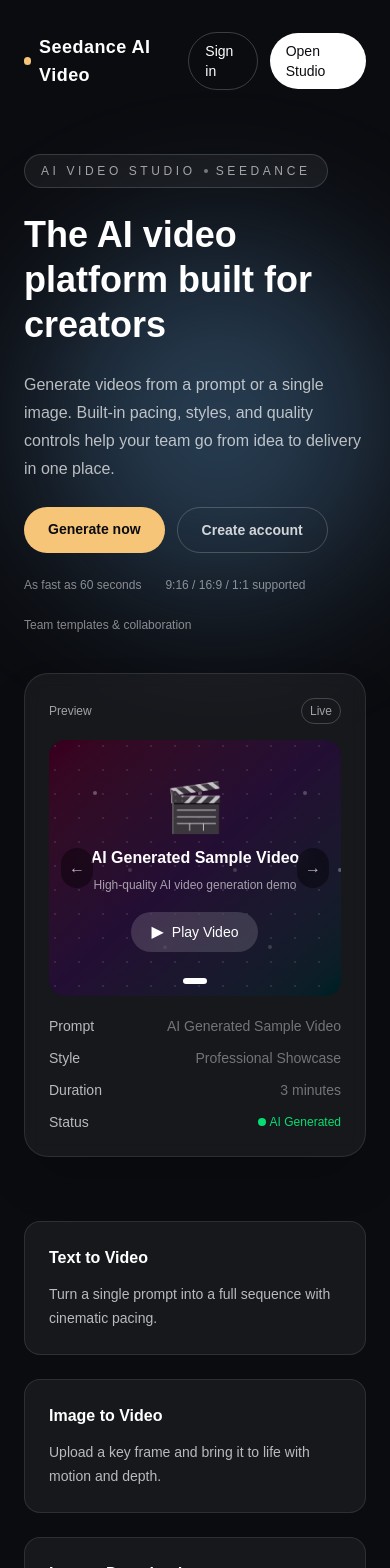
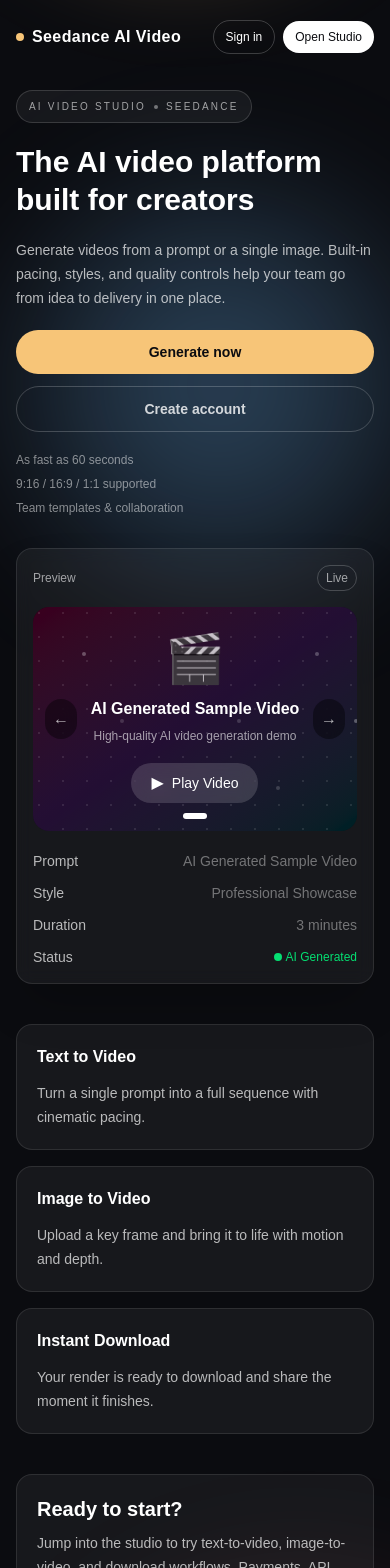
Before and after one commit to jianruiq-richard/seedance, a Next.js app: page / in a window 390 px wide. Shown: the top 1568 px of the page. Built offline with nearby package versions, Linux system fonts and the light colour scheme; no server answers.

Commit message:
update mobile ui

```diff
--- a/app/app/page.tsx
+++ b/app/app/page.tsx
@@ -556,12 +556,14 @@
   return (
     <div className="min-h-screen bg-[#0a0b10] text-white">
       <div className="border-b border-white/10 bg-[#0c0f18]">
-        <div className="mx-auto flex w-full max-w-6xl items-center justify-between px-6 py-5">
-          <div className="flex items-center gap-3">
+        <div className="mx-auto flex w-full max-w-6xl flex-wrap items-center justify-between gap-4 px-4 py-4 sm:px-6 sm:py-5">
+          <div className="flex min-w-0 items-center gap-3">
             <span className="inline-flex h-2 w-2 rounded-full bg-[#f7c578]" />
-            <span className="text-lg font-semibold">Seedance Studio</span>
+            <span className="truncate text-base font-semibold sm:text-lg">
+              Seedance Studio
+            </span>
           </div>
-          <div className="flex items-center gap-4 text-sm text-white/70">
+          <div className="flex min-w-0 flex-1 flex-wrap items-center justify-end gap-2 text-sm text-white/70 sm:flex-none sm:gap-4">
             <Link className="hover:text-white" href="/">
               Home
             </Link>
@@ -572,10 +574,10 @@
                   <span className="font-semibold text-white">{credits}</span>
                 </div>
                 <Link
-                  className="rounded-full bg-[#f7c578] px-4 py-2 text-xs font-semibold text-[#0a0b10] transition hover:bg-[#f7c578]/90"
+                  className="rounded-full bg-[#f7c578] px-3 py-2 text-xs font-semibold text-[#0a0b10] transition hover:bg-[#f7c578]/90 sm:px-4"
                   href="/billing"
                 >
-                  Subscribe
+                  Billing
                 </Link>
                 <div className="flex items-center gap-2">
                   <UserButton
@@ -586,7 +588,7 @@
                     }}
                   />
                   <button
-                    className="rounded-full border border-white/20 px-3 py-1 text-xs text-white/80 transition hover:border-white/60 hover:text-white"
+                    className="hidden rounded-full border border-white/20 px-3 py-1 text-xs text-white/80 transition hover:border-white/60 hover:text-white sm:inline-flex"
                     onClick={() => signOut()}
                     type="button"
                   >
@@ -608,11 +610,11 @@
 
       {/* Subscription Success Banner */}
       {subscriptionSuccess && (
-        <div className="mx-auto w-full max-w-6xl px-6 pt-4">
+        <div className="mx-auto w-full max-w-6xl px-4 pt-4 sm:px-6">
           <div className="rounded-2xl border border-green-500/20 bg-green-500/10 p-4 text-center">
             <div className="flex items-center justify-center gap-2">
               <span className="text-2xl">🎉</span>
-              <h3 className="text-lg font-semibold text-green-400">
+              <h3 className="text-base font-semibold text-green-400 sm:text-lg">
                 Subscription Successful!
               </h3>
             </div>
@@ -623,14 +625,14 @@
         </div>
       )}
 
-      <div className="mx-auto grid w-full max-w-6xl gap-8 px-6 py-10 lg:grid-cols-[360px_1fr]">
-        <section className="rounded-3xl border border-white/10 bg-white/5 p-6 backdrop-blur">
-          <div className="mt-6 space-y-4">
+      <div className="mx-auto grid w-full max-w-6xl gap-5 px-4 py-5 sm:gap-8 sm:px-6 sm:py-10 lg:grid-cols-[360px_minmax(0,1fr)]">
+        <section className="rounded-2xl border border-white/10 bg-white/5 p-4 backdrop-blur sm:rounded-3xl sm:p-6">
+          <div className="space-y-4 sm:mt-2">
             <label className="text-xs uppercase tracking-[0.2em] text-white/50">
               Prompt
             </label>
             <textarea
-              className="h-28 w-full rounded-2xl border border-white/10 bg-black/20 px-4 py-3 text-sm text-white/90 outline-none focus:border-white/40"
+              className="h-28 w-full rounded-2xl border border-white/10 bg-black/20 px-4 py-3 text-sm text-white/90 outline-none focus:border-white/40 sm:h-32"
               value={prompt}
               onChange={(event) => setPrompt(event.target.value)}
             />
@@ -640,7 +642,7 @@
                 References
               </label>
               <label
-                className={`flex cursor-pointer flex-col items-center justify-center gap-2 rounded-2xl border border-dashed px-4 py-6 text-center text-xs transition ${
+                className={`flex cursor-pointer flex-col items-center justify-center gap-2 rounded-2xl border border-dashed px-4 py-5 text-center text-xs transition sm:py-6 ${
                   dragActive
                     ? "border-white/80 bg-white/5 text-white"
                     : "border-white/20 bg-black/20 text-white/60 hover:border-white/50"
@@ -728,7 +730,7 @@
                         </div>
                       </div>
                       <button
-                        className="rounded-full border border-white/20 px-3 py-1 text-[11px] text-white/80 transition hover:border-white/60 hover:text-white"
+                        className="shrink-0 rounded-full border border-white/20 px-3 py-1 text-[11px] text-white/80 transition hover:border-white/60 hover:text-white"
                         type="button"
                         onClick={() => handleRemoveReference(kind)}
                       >
@@ -793,11 +795,11 @@
                 <label className="text-xs uppercase tracking-[0.2em] text-white/50">
                   Ratio
                 </label>
-                <div className="mt-2 flex flex-wrap gap-2">
+                <div className="mt-2 grid grid-cols-3 gap-2 sm:flex sm:flex-wrap">
                   {ratios.map((item) => (
                     <button
                       key={item.value}
-                      className={`rounded-full border px-4 py-2 text-xs transition ${
+                      className={`rounded-full border px-3 py-2 text-xs transition sm:px-4 ${
                         ratio === item.value
                           ? "border-white bg-white text-[#0a0b10]"
                           : "border-white/20 text-white/70"
@@ -814,11 +816,11 @@
                 <label className="text-xs uppercase tracking-[0.2em] text-white/50">
                   Duration (seconds)
                 </label>
-                <div className="mt-2 flex flex-wrap gap-2">
+                <div className="mt-2 grid grid-cols-4 gap-2 sm:flex sm:flex-wrap">
                   {durations.map((item) => (
                     <button
                       key={item}
-                      className={`rounded-full border px-4 py-2 text-xs transition ${
+                      className={`rounded-full border px-3 py-2 text-xs transition sm:px-4 ${
                         duration === item
                           ? "border-white bg-white text-[#0a0b10]"
                           : "border-white/20 text-white/70"
@@ -929,8 +931,8 @@
           </div>
         </section>
 
-        <section className="space-y-6">
-          <div className="rounded-3xl border border-white/10 bg-white/5 p-6 backdrop-blur">
+        <section className="space-y-5 sm:space-y-6">
+          <div className="rounded-2xl border border-white/10 bg-white/5 p-4 backdrop-blur sm:rounded-3xl sm:p-6">
             <div className="flex items-center justify-between text-xs text-white/60">
               <span>Preview</span>
               <span className="rounded-full border border-white/20 px-2 py-1">
@@ -938,25 +940,25 @@
               </span>
             </div>
             <div
-              className="relative mt-4 flex min-h-[320px] items-center justify-center overflow-hidden rounded-2xl border border-dashed border-white/15 bg-black/20"
+              className="relative mt-4 flex min-h-[220px] items-center justify-center overflow-hidden rounded-2xl border border-dashed border-white/15 bg-black/20 sm:min-h-[320px]"
               style={{ aspectRatio: `${aspectSize.width}/${aspectSize.height}` }}
             >
               {videoUrl ? (
                 <video
                   key={seedKey}
-                  className="max-h-[360px] w-full rounded-2xl bg-black/40"
+                  className="max-h-[70vh] w-full rounded-2xl bg-black/40 sm:max-h-[360px]"
                   src={videoUrl}
                   controls
                   loop
                 />
               ) : status === "generating" ? (
-                <div className="relative flex h-full min-h-[320px] w-full items-center justify-center overflow-hidden">
+                <div className="relative flex h-full min-h-[220px] w-full items-center justify-center overflow-hidden sm:min-h-[320px]">
                   <div className="absolute inset-0 bg-[radial-gradient(circle_at_50%_42%,rgba(247,197,120,0.16),transparent_34%),linear-gradient(135deg,rgba(255,255,255,0.08),transparent_42%)]" />
                   <div className="absolute inset-0 opacity-20 bg-[radial-gradient(circle_at_center,white_1px,transparent_1px)] bg-[length:22px_22px]" />
                   <div className="absolute left-1/2 top-1/2 h-48 w-48 -translate-x-1/2 -translate-y-1/2 rounded-full bg-[#f7c578]/10 blur-3xl" />
 
                   <div className="relative z-10 flex flex-col items-center px-6 text-center">
-                    <div className="relative grid h-36 w-36 place-items-center">
+                    <div className="relative grid h-28 w-28 place-items-center sm:h-36 sm:w-36">
                       <div
                         className="absolute inset-0 rounded-full shadow-[0_0_42px_rgba(247,197,120,0.18)]"
                         style={{
@@ -966,7 +968,7 @@
                       <div className="absolute inset-2 animate-spin rounded-full border border-transparent border-t-white/70 border-r-[#f7c578]/90" />
                       <div className="absolute inset-4 rounded-full bg-[#0d0f16]/95 shadow-inner shadow-black/60" />
                       <div className="relative">
-                        <div className="text-3xl font-semibold text-white">
+                        <div className="text-2xl font-semibold text-white sm:text-3xl">
                           {renderProgress}%
                         </div>
                         <div className="mt-1 text-[10px] uppercase tracking-[0.28em] text-[#f7c578]/80">
@@ -974,7 +976,7 @@
                         </div>
                       </div>
                     </div>
-                    <div className="mt-6 text-sm font-medium text-white/90">
+                    <div className="mt-5 text-sm font-medium text-white/90 sm:mt-6">
                       {generationStage}
                     </div>
                     <div className="mt-2 max-w-sm text-xs leading-5 text-white/45">
@@ -994,14 +996,14 @@
                 </div>
               )}
             </div>
-            <div className="mt-5 flex flex-wrap items-center justify-between gap-3 text-xs text-white/60">
-              <div className="flex gap-3">
+            <div className="mt-5 grid gap-3 text-xs text-white/60 sm:flex sm:flex-wrap sm:items-center sm:justify-between">
+              <div className="flex flex-wrap gap-3">
                 <span>Ratio: {ratio}</span>
                 <span>Duration: {duration}s</span>
               </div>
               {downloadUrl && (
                 <a
-                  className="rounded-full bg-white px-4 py-2 text-xs font-semibold text-[#0a0b10]"
+                  className="rounded-full bg-white px-4 py-2 text-center text-xs font-semibold text-[#0a0b10]"
                   href={downloadUrl}
                   download={`seedance-${ratio}.mp4`}
                 >
@@ -1011,7 +1013,7 @@
             </div>
           </div>
 
-          <div className="grid gap-4 rounded-3xl border border-white/10 bg-white/5 p-6 text-sm text-white/70">
+          <div className="grid gap-4 rounded-2xl border border-white/10 bg-white/5 p-4 text-sm text-white/70 sm:rounded-3xl sm:p-6">
             <div className="flex items-center justify-between text-xs text-white/50">
               <span>Generation log</span>
               <span>{historyItems.length} loaded</span>
--- a/app/components/SampleVideoPreview.tsx
+++ b/app/components/SampleVideoPreview.tsx
@@ -47,6 +47,10 @@
   videoUrl: string | null;
 };
 
+type SampleVideoResponse = Partial<Omit<SampleVideo, "videoUrl">> & {
+  videoUrl?: string | null;
+};
+
 export default function SampleVideoPreview() {
   const [sampleVideos, setSampleVideos] = useState<SampleVideo[]>(fallbackVideos);
   const [currentVideo, setCurrentVideo] = useState(0);
@@ -65,7 +69,7 @@
           const realVideos = await response.json();
           if (realVideos && realVideos.length > 0) {
             // Merge real videos with fallback data
-            const mergedVideos = realVideos.map((video: any, index: number) => ({
+            const mergedVideos = realVideos.map((video: SampleVideoResponse, index: number) => ({
               ...fallbackVideos[index] || fallbackVideos[0],
               ...video,
               videoUrl: video.videoUrl || null
@@ -74,7 +78,7 @@
             console.log('✅ Loaded real sample videos:', mergedVideos);
           }
         }
-      } catch (error) {
+      } catch {
         console.log('📱 Using fallback sample videos (real videos not generated yet)');
       } finally {
         setLoading(false);
@@ -123,7 +127,7 @@
   return (
     <div className="mt-4 relative">
       {/* Main Video Display */}
-      <div className="relative h-64 rounded-2xl overflow-hidden bg-black">
+      <div className="relative h-56 overflow-hidden rounded-2xl bg-black sm:h-64">
         {current.videoUrl && isPlaying ? (
           // Real video playback
           <video
--- a/app/page.tsx
+++ b/app/page.tsx
@@ -23,20 +23,20 @@
       <div className="pointer-events-none absolute right-[-10%] top-[10%] h-[420px] w-[420px] rounded-full bg-[radial-gradient(circle,_rgba(115,190,255,0.35),_rgba(115,190,255,0))] blur-3xl" />
       <div className="pointer-events-none absolute bottom-[-20%] left-[10%] h-[520px] w-[520px] rounded-full bg-[radial-gradient(circle,_rgba(255,120,120,0.3),_rgba(255,120,120,0))] blur-3xl" />
 
-      <header className="relative z-10 mx-auto flex w-full max-w-6xl items-center justify-between px-6 py-8">
-        <div className="flex items-center gap-2 text-lg font-semibold tracking-wide">
+      <header className="relative z-10 mx-auto flex w-full max-w-6xl flex-wrap items-center justify-between gap-4 px-4 py-5 sm:px-6 sm:py-8">
+        <div className="flex min-w-0 items-center gap-2 text-base font-semibold tracking-wide sm:text-lg">
           <span className="inline-flex h-2 w-2 rounded-full bg-[#f7c578]" />
-          Seedance AI Video
+          <span className="truncate">Seedance AI Video</span>
         </div>
-        <div className="flex items-center gap-3 text-sm">
+        <div className="flex shrink-0 items-center gap-2 text-sm sm:gap-3">
           <Link
-            className="rounded-full border border-white/20 px-4 py-2 transition hover:border-white/60"
+            className="rounded-full border border-white/20 px-3 py-2 text-xs transition hover:border-white/60 sm:px-4 sm:text-sm"
             href="/sign-in"
           >
             Sign in
           </Link>
           <Link
-            className="rounded-full bg-white px-4 py-2 text-[#0b0c10] transition hover:bg-white/90"
+            className="rounded-full bg-white px-3 py-2 text-xs text-[#0b0c10] transition hover:bg-white/90 sm:px-4 sm:text-sm"
             href="/app"
           >
             Open Studio
@@ -44,43 +44,43 @@
         </div>
       </header>
 
-      <main className="relative z-10 mx-auto flex w-full max-w-6xl flex-col gap-16 px-6 pb-24 pt-8">
-        <section className="grid gap-10 lg:grid-cols-[1.05fr_0.95fr] lg:items-center">
-          <div className="space-y-6">
-            <div className="inline-flex items-center gap-2 rounded-full border border-white/15 bg-white/5 px-4 py-2 text-xs uppercase tracking-[0.3em] text-white/60">
+      <main className="relative z-10 mx-auto flex w-full max-w-6xl flex-col gap-10 px-4 pb-16 pt-4 sm:gap-16 sm:px-6 sm:pb-24 sm:pt-8">
+        <section className="grid gap-8 lg:grid-cols-[1.05fr_0.95fr] lg:items-center">
+          <div className="space-y-5 sm:space-y-6">
+            <div className="inline-flex max-w-full items-center gap-2 rounded-full border border-white/15 bg-white/5 px-3 py-2 text-[10px] uppercase tracking-[0.22em] text-white/60 sm:px-4 sm:text-xs sm:tracking-[0.3em]">
               AI Video Studio
               <span className="h-1 w-1 rounded-full bg-white/40" />
               Seedance
             </div>
-            <h1 className="text-4xl font-semibold leading-tight md:text-5xl">
+            <h1 className="max-w-3xl text-3xl font-semibold leading-tight sm:text-4xl md:text-5xl">
               The AI video platform built for creators
             </h1>
-            <p className="text-base leading-7 text-white/70 md:text-lg">
+            <p className="max-w-2xl text-sm leading-6 text-white/70 sm:text-base sm:leading-7 md:text-lg">
               Generate videos from a prompt or a single image. Built-in pacing,
               styles, and quality controls help your team go from idea to
               delivery in one place.
             </p>
-            <div className="flex flex-wrap gap-3">
+            <div className="grid gap-3 sm:flex sm:flex-wrap">
               <Link
-                className="rounded-full bg-[#f7c578] px-6 py-3 text-sm font-semibold text-[#0b0c10] transition hover:bg-[#f7c578]/90"
+                className="rounded-full bg-[#f7c578] px-6 py-3 text-center text-sm font-semibold text-[#0b0c10] transition hover:bg-[#f7c578]/90"
                 href="/app"
               >
                 Generate now
               </Link>
               <Link
-                className="rounded-full border border-white/20 px-6 py-3 text-sm font-semibold text-white/80 transition hover:border-white/60"
+                className="rounded-full border border-white/20 px-6 py-3 text-center text-sm font-semibold text-white/80 transition hover:border-white/60"
                 href="/sign-up"
               >
                 Create account
               </Link>
             </div>
-            <div className="flex flex-wrap gap-6 text-xs text-white/50">
+            <div className="grid gap-2 text-xs text-white/50 sm:flex sm:flex-wrap sm:gap-6">
               <span>As fast as 60 seconds</span>
               <span>9:16 / 16:9 / 1:1 supported</span>
               <span>Team templates & collaboration</span>
             </div>
           </div>
-          <div className="rounded-3xl border border-white/10 bg-white/5 p-6 shadow-2xl backdrop-blur">
+          <div className="rounded-2xl border border-white/10 bg-white/5 p-4 shadow-2xl backdrop-blur sm:rounded-3xl sm:p-6">
             <div className="flex items-center justify-between text-xs text-white/60">
               <span>Preview</span>
               <span className="rounded-full border border-white/20 px-2 py-1">Live</span>
@@ -89,11 +89,11 @@
           </div>
         </section>
 
-        <section className="grid gap-6 md:grid-cols-3">
+        <section className="grid gap-4 md:grid-cols-3 md:gap-6">
           {highlights.map((item) => (
             <div
               key={item.title}
-              className="rounded-2xl border border-white/10 bg-white/5 p-6 text-sm text-white/70"
+              className="rounded-2xl border border-white/10 bg-white/5 p-5 text-sm text-white/70 sm:p-6"
             >
               <h3 className="text-base font-semibold text-white">{item.title}</h3>
               <p className="mt-3 leading-6">{item.copy}</p>
@@ -101,17 +101,17 @@
           ))}
         </section>
 
-        <section className="rounded-3xl border border-white/10 bg-white/5 p-8 text-sm text-white/70 md:p-10">
-          <div className="flex flex-wrap items-center justify-between gap-6">
+        <section className="rounded-2xl border border-white/10 bg-white/5 p-5 text-sm text-white/70 sm:rounded-3xl sm:p-8 md:p-10">
+          <div className="grid gap-6 sm:flex sm:flex-wrap sm:items-center sm:justify-between">
             <div>
-              <h2 className="text-2xl font-semibold text-white">Ready to start?</h2>
+              <h2 className="text-xl font-semibold text-white sm:text-2xl">Ready to start?</h2>
               <p className="mt-2 max-w-xl leading-6">
                 Jump into the studio to try text-to-video, image-to-video, and
                 download workflows. Payments, API, and team features come next.
               </p>
             </div>
             <Link
-              className="rounded-full bg-white px-6 py-3 text-sm font-semibold text-[#0b0c10] transition hover:bg-white/90"
+              className="rounded-full bg-white px-6 py-3 text-center text-sm font-semibold text-[#0b0c10] transition hover:bg-white/90"
               href="/app"
             >
               Open workspace
```
